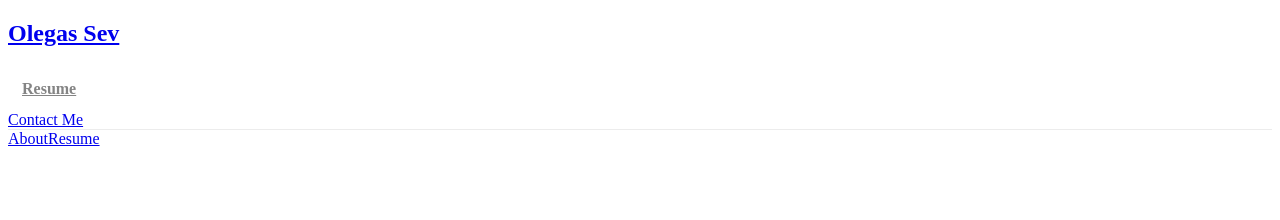
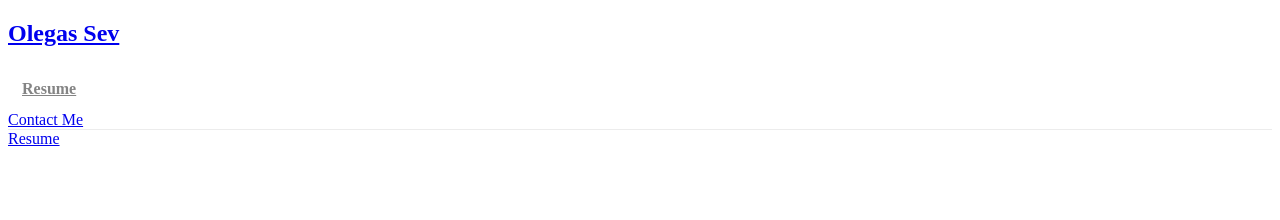
Before and after one commit to olegas-sev/portfolio, a Next.js app: page / in a window 1280 px wide. Shown: the top 220 px of the page. Built offline with nearby package versions, Linux system fonts and the light colour scheme.

Commit message:
Removed about temporary

```diff
--- a/components/Header.js
+++ b/components/Header.js
@@ -59,9 +59,9 @@ function Header() {
                 <div className={classNames(!open ? 'hidden' : null, 'mobile-menu bg-gray-50 w-screen absolute left-0 px-6')}
                 >
                     <nav>
-                        <Link href="/about">
+                        {/* <Link href="/about">
                             <a className="block text-sm px-2 py-4 text-custom-gray bg-gray-50 font-semibold">About</a>
-                        </Link>
+                        </Link> */}
                         {/* <Link href="/projects">
                             <a className="block text-sm px-2 py-4 text-custom-gray hover:bg-gray-50 transition duration-300 font-semibold">Projects</a>
                         </Link> */}
```
